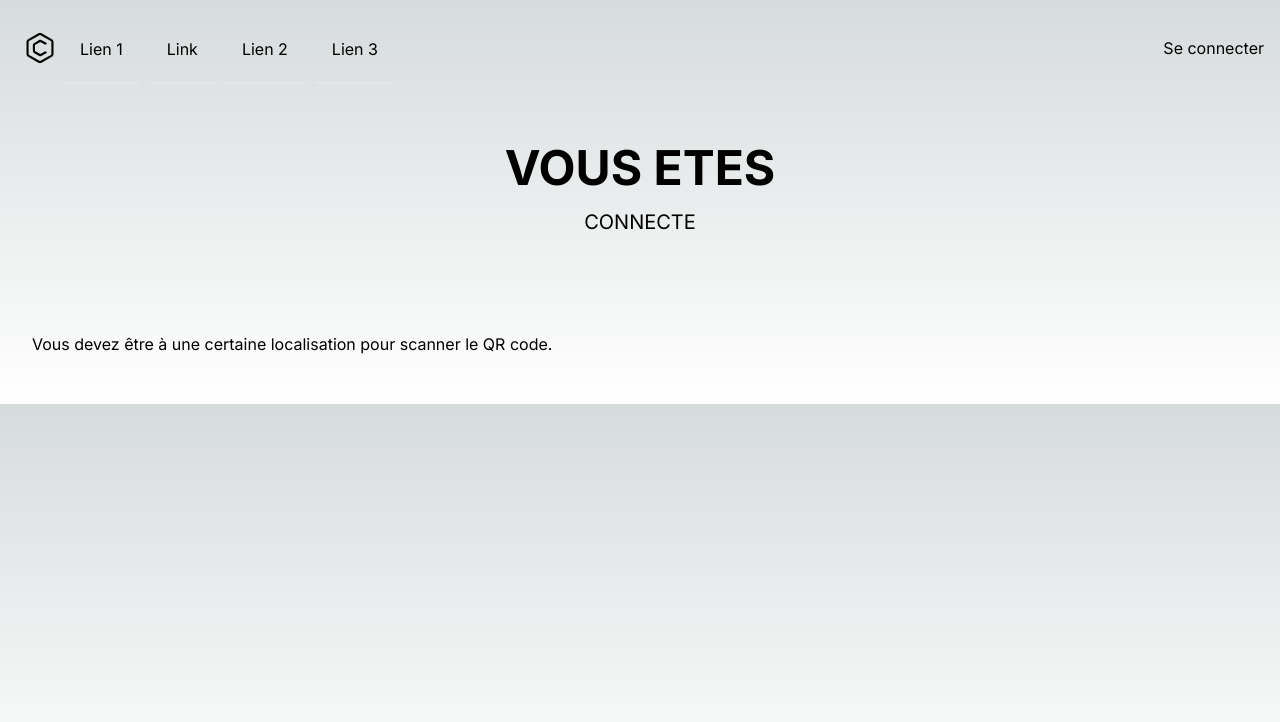
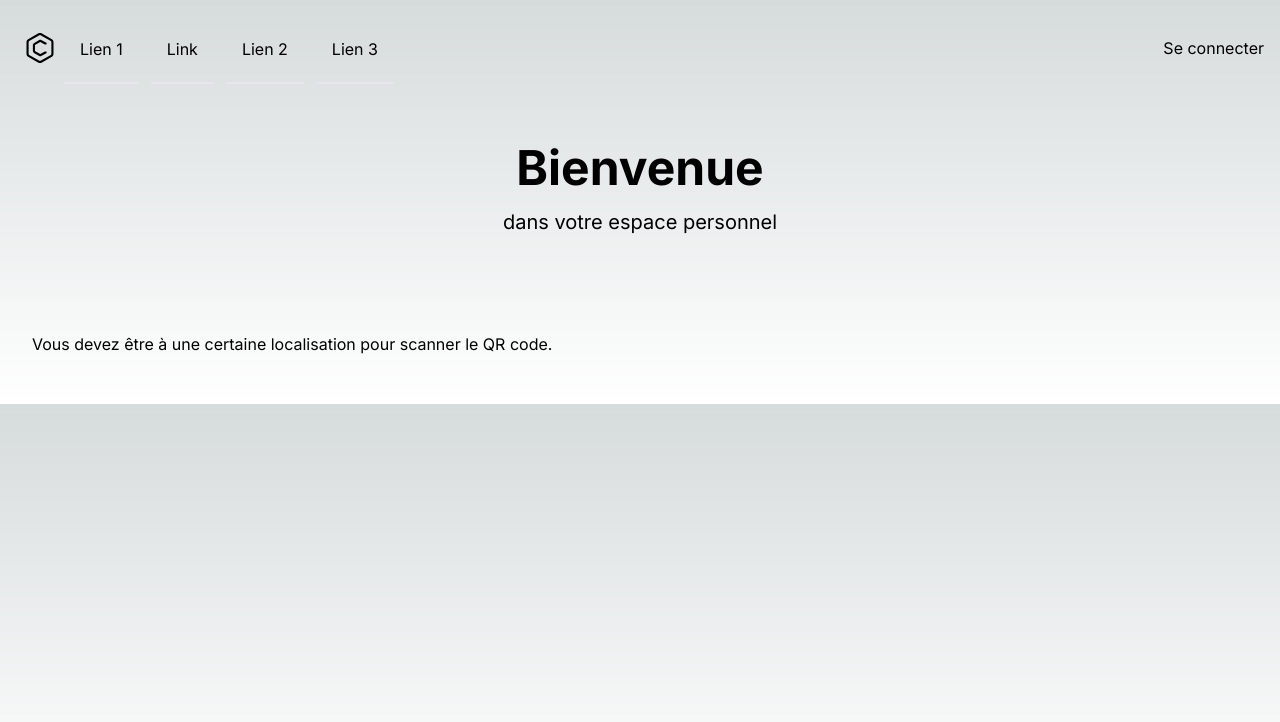
Before and after one commit to dimitri-perriet/MyCampusQuest, a Next.js app: page /dashboard in a window 1280 px wide. Shown: the top 722 px of the page. Built offline with nearby package versions, Linux system fonts and the light colour scheme; no server answers.

Commit message:
Notification push

```diff
--- a/package.json
+++ b/package.json
@@ -15,7 +15,8 @@
     "modern-react-qr-reader": "^1.0.12",
     "next": "14.0.4",
     "react": "^18",
-    "react-dom": "^18"
+    "react-dom": "^18",
+    "react-push-notification": "^1.5.4"
   },
   "devDependencies": {
     "autoprefixer": "^10.0.1",
--- a/src/app/dashboard/page.jsx
+++ b/src/app/dashboard/page.jsx
@@ -1,6 +1,8 @@
 "use client";
 import {useEffect, useState} from 'react';
 import QrReader from 'modern-react-qr-reader';
+import addNotification from 'react-push-notification';
+
 
 export default function Home() {
     const [qrData, setQrData] = useState(null);
@@ -9,6 +11,12 @@ export default function Home() {
     const handleScan = (data) => {
         if (data) {
             setQrData(data);
+            addNotification({
+                title: 'QR CODE Scanné avec succès',
+                subtitle: 'Notification',
+                message: 'Vous avez scanné le QR code avec succès.',
+                native: true
+            });
         }
     };
 
@@ -59,8 +67,8 @@ export default function Home() {
             <section className="dark:bg-gray-800 dark:text-gray-100">
                 <div className="container max-w-xl p-6 py-12 mx-auto space-y-24 lg:px-8 lg:max-w-7xl">
                     <div>
-                        <h2 className="text-3xl font-bold tracki text-center sm:text-5xl dark:text-gray-50">VOUS ETES </h2>
-                        <p className="max-w-3xl mx-auto mt-4 text-xl text-center dark:text-gray-400">CONNECTE</p>
+                        <h2 className="text-3xl font-bold tracki text-center sm:text-5xl dark:text-gray-50">Bienvenue </h2>
+                        <p className="max-w-3xl mx-auto mt-4 text-xl text-center dark:text-gray-400">dans votre espace personnel</p>
                     </div>
                     <div className="grid lg:gap-8 lg:grid-cols-2 lg:items-center">
                         {/* Ajoutez le scanner QR Code ici */}
```
Also changed, not shown: 1 other file (tests, documents, lock files or other folders).
